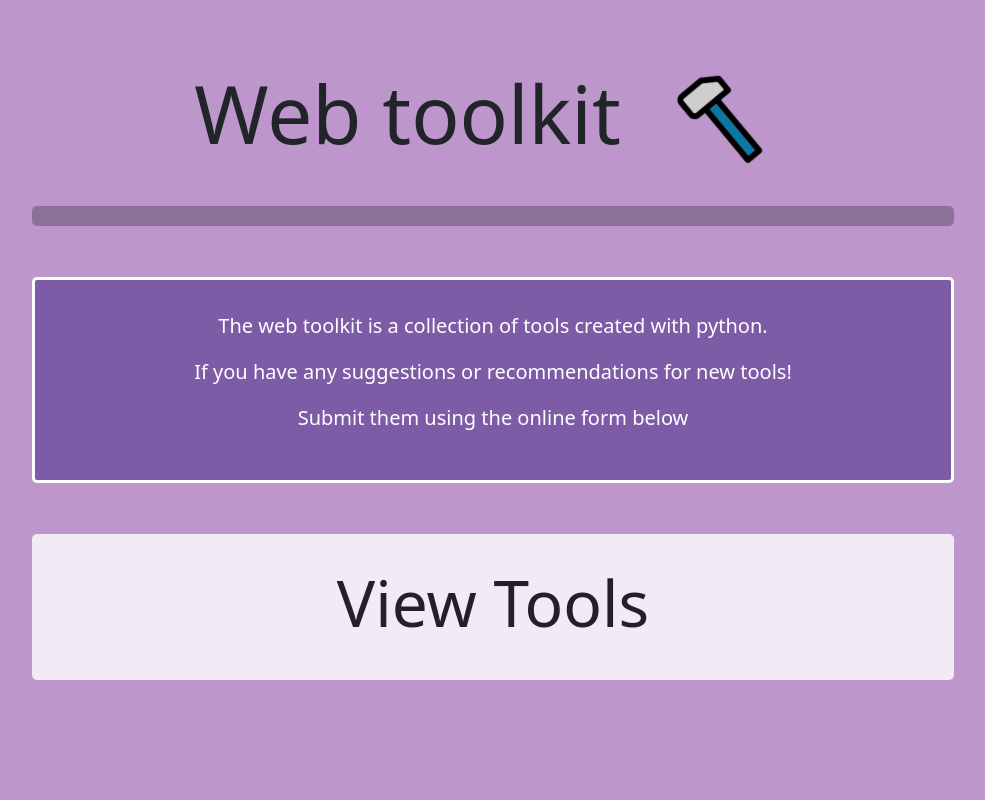
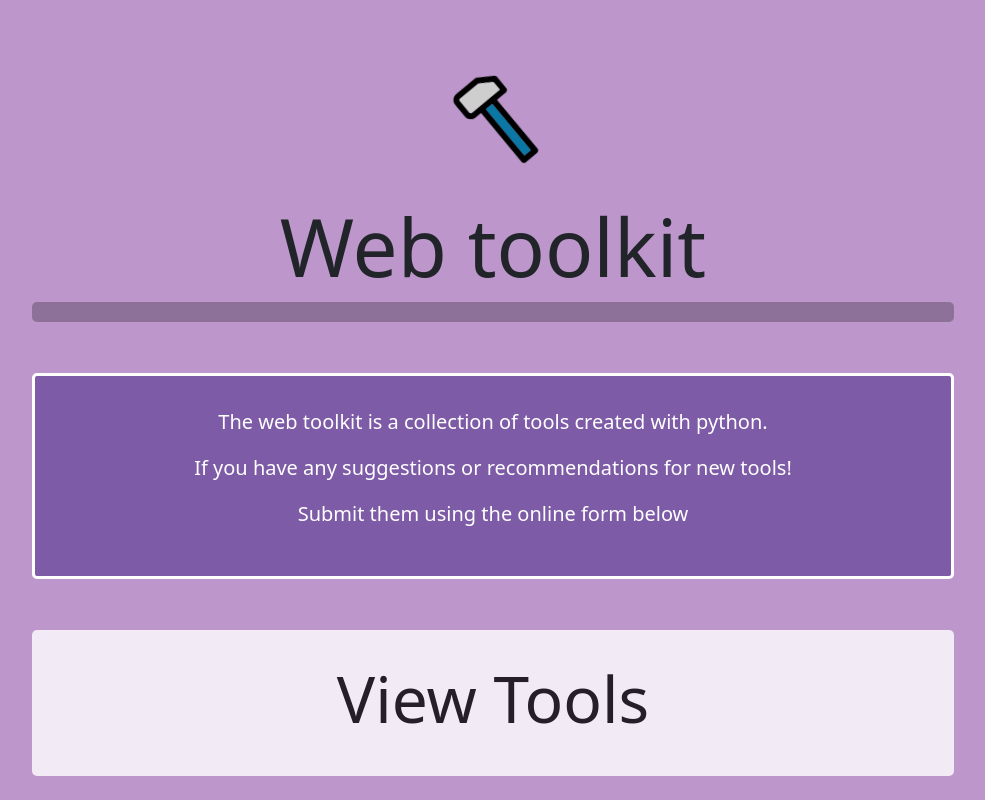
Before and after one commit to inacceptable/tookit, a Django app: template templates/html/home.html in a window 1280 px wide. Shown: the whole page, without its empty margins (147-1132 px from the left). Run offline with Django 3.2, Linux system fonts and the light colour scheme; the template is opened without the code that fills it, so the values that code supplies are empty; some libraries are stand-ins or nearby versions.

Commit message:
Update home.html

```diff
--- a/templates/html/home.html
+++ b/templates/html/home.html
@@ -20,10 +20,8 @@
 	<body>
 		<div id='fullpage'>
 			<div class='header first_page section' data-anchor="anchor-first_page">
-				<div class='banner_header_container'>
-					<h1 class='display-1'>
-						Web toolkit
-						<svg id='hammer' viewBox="0 0 500 500" xmlns="http://www.w3.org/2000/svg">
+				<div class='banner_header_container center'>
+					<svg class='center' id='hammer' viewBox="0 0 500 500" xmlns="http://www.w3.org/2000/svg">
 							<defs></defs>
 							<g id="XMLID_32_" transform="matrix(-1, 0, 0, 1, 400.031403, 93.744125)">
 								<g>
@@ -55,6 +53,8 @@
 							<g transform="matrix(-1, 0, 0, 1, 400.031403, 93.744125)"></g>
 							<g transform="matrix(-1, 0, 0, 1, 400.031403, 93.744125)"></g>
 						</svg>
+					<h1 class='display-1'>
+						Web toolkit
 					</h1>
 					<hr />
 					<div class='banner'>
```
